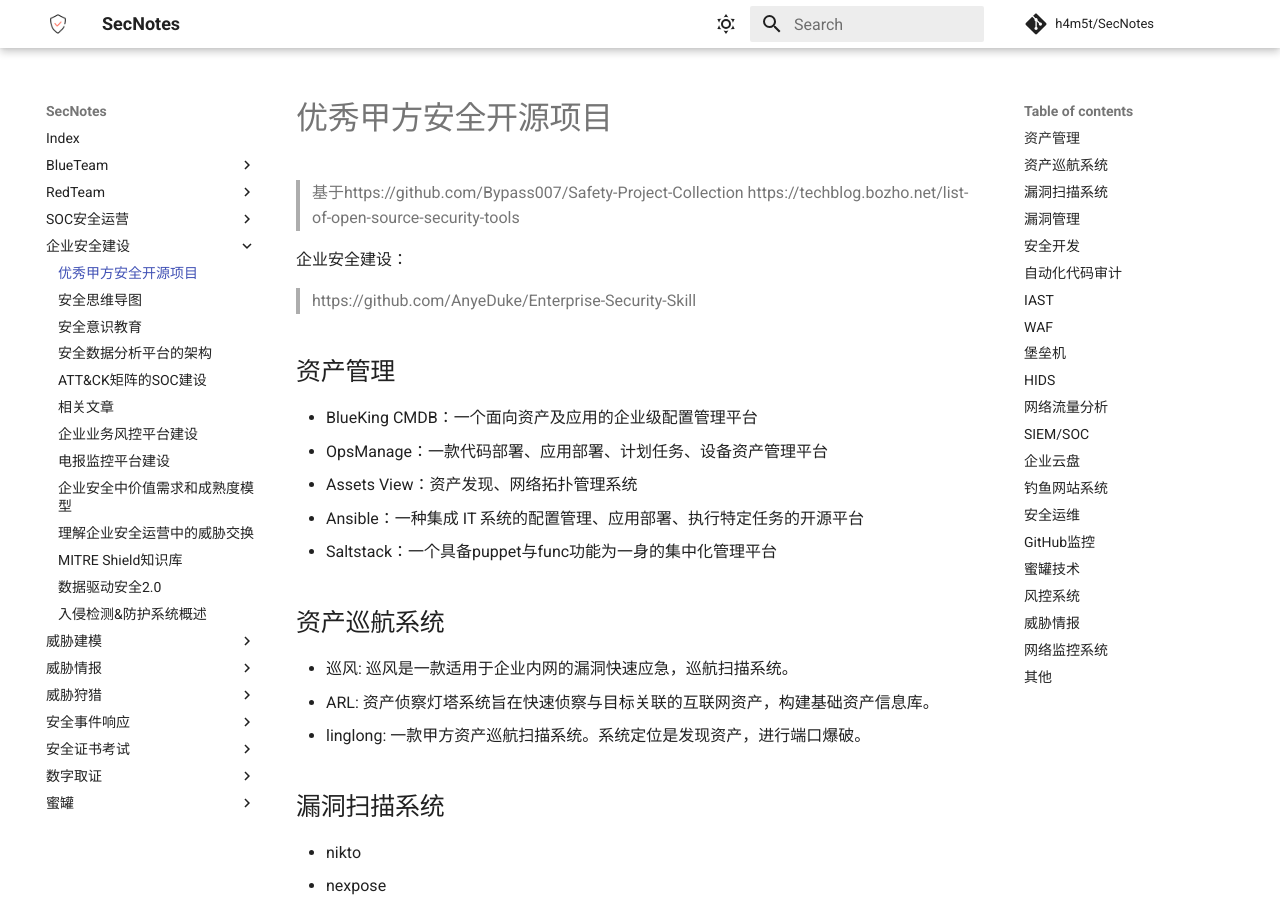
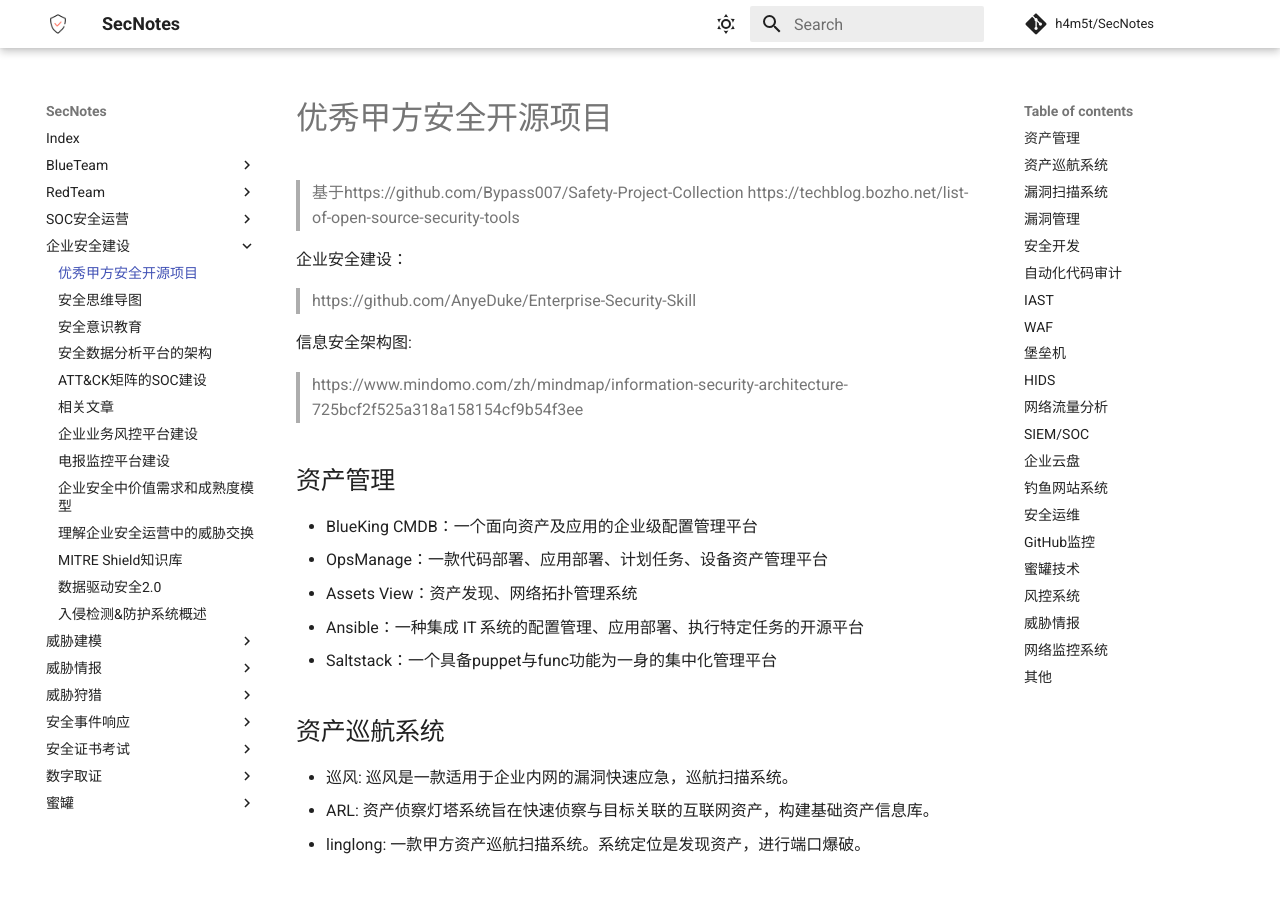
Before and after one commit to h4m5t/SecNotes, an MkDocs documentation site: the page built from docs/企业安全建设/0x01_security_projects.md, in a window 1280 px wide and 900 px high. Built offline with MkDocs 1.6.1 and Material for MkDocs 9.7.7, drawn with Linux system fonts in a browser that asks for light colours; comment, search, counter and statistics services are not loaded; some of the changed lines change nothing that is shown.

Commit message:
Update 0x01_security_projects.md

```diff
--- a/docs/企业安全建设/0x01_security_projects.md
+++ b/docs/企业安全建设/0x01_security_projects.md
@@ -5,6 +5,9 @@
 
 企业安全建设：
 > https://github.com/AnyeDuke/Enterprise-Security-Skill
+
+信息安全架构图:
+> https://www.mindomo.com/zh/mindmap/information-security-architecture-725bcf2f525a318a158154cf9b54f3ee
 
 ## 资产管理
 
```
